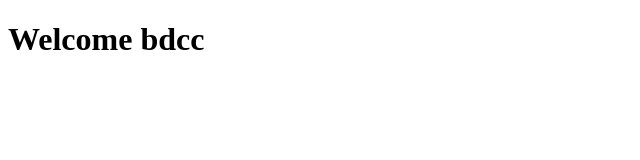
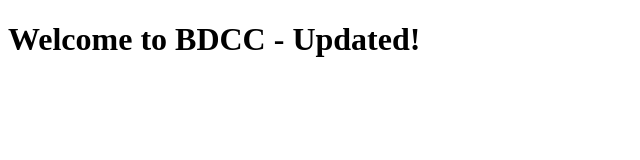
Before and after one commit to issam-benslimane/devops, a plain HTML site: page index.html in a window 1280 px wide. Shown: the whole page, without its empty margins (0-640 px from the left). Drawn offline with Linux system fonts and the light colour scheme.

Commit message:
tp4 v2: Updated index.html

```diff
--- a/index.html
+++ b/index.html
@@ -6,6 +6,6 @@
     <title>Document</title>
   </head>
   <body>
-    <h1>Welcome bdcc</h1>
+    <h1>Welcome to BDCC - Updated!</h1>
   </body>
 </html>
```
